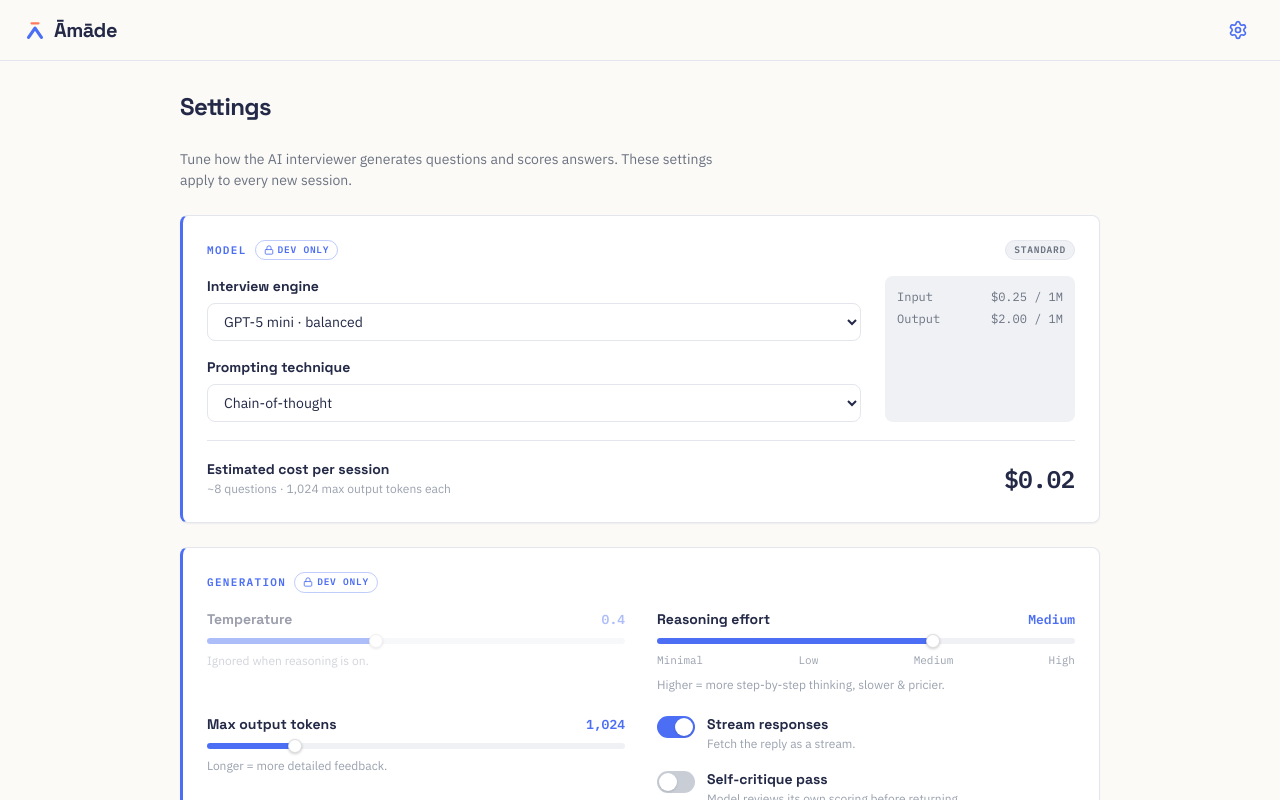
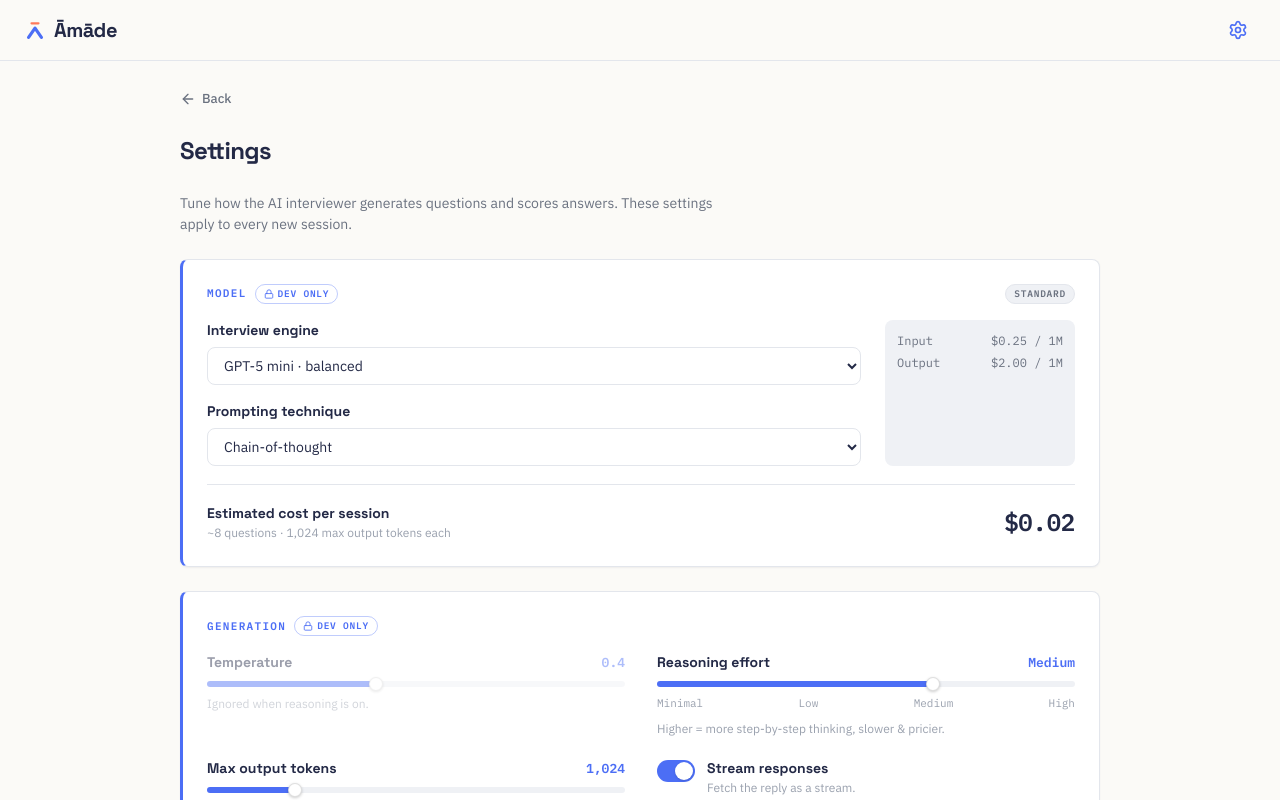
Before and after one commit to hamidehnouri/amade-interview-prep, a Next.js app: page /settings in a window 1280 px wide. Built offline with nearby package versions, Linux system fonts and the light colour scheme.

Commit message:
Add back link to top of Settings page

```diff
--- a/src/app/settings/page.tsx
+++ b/src/app/settings/page.tsx
@@ -1,4 +1,6 @@
 "use client";
+import Link from "next/link";
+import { ArrowLeft } from "lucide-react";
 import { useState } from "react";
 import Card from "@/components/ui/Card";
 import Kicker from "@/components/ui/Kicker";
@@ -35,6 +37,9 @@ export default function SettingsPage() {
 
   return (
     <div className="mx-auto flex max-w-[920px] flex-col gap-6">
+      <Link href="/" className="inline-flex w-fit items-center gap-1.5 text-[13px] font-medium text-secondary transition-colors hover:text-ink">
+        <ArrowLeft size={16} /> Back
+      </Link>
       <h1 className="font-display text-[24px] font-bold tracking-tight text-ink">Settings</h1>
       <p className="max-w-[560px] text-[14px] text-secondary">
         Tune how the AI interviewer generates questions and scores answers. These settings apply to every new session.
```
